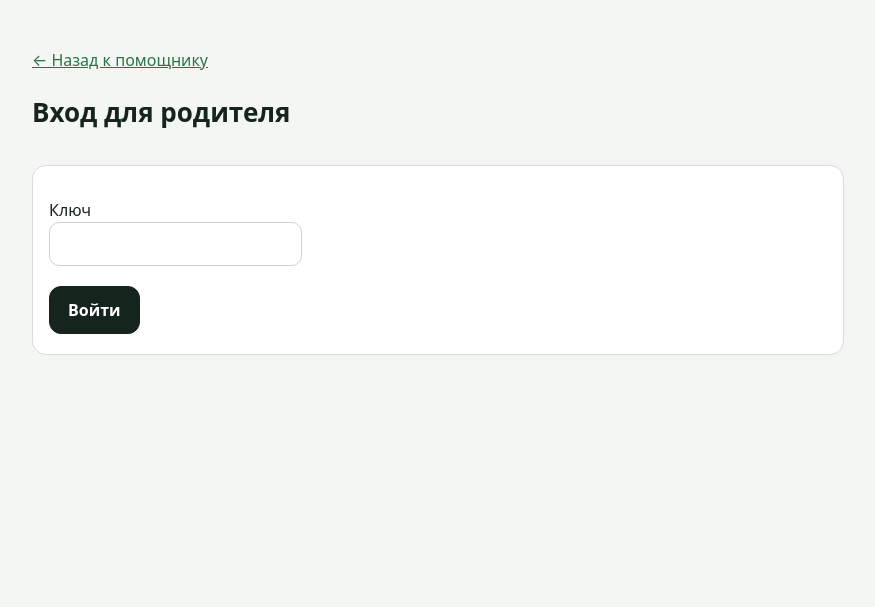
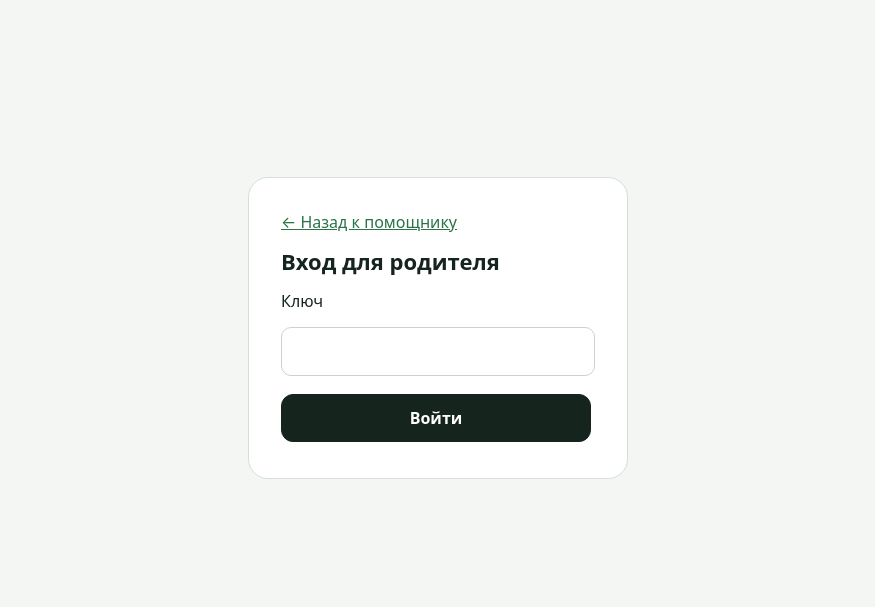
Before and after one commit to agentdrover/olymp-helper, a FastAPI app: page /parent/login in a window 1280 px wide. Shown: the top 607 px of the page, without its empty margins (202-1077 px from the left). Run offline with FastAPI, Linux system fonts and the light colour scheme; parts of the project's set-up code (start-up, migrations or seed data) failed here and were passed over.

Commit message:
style(ui): parent login as a centered narrow card, as on canvas screen 11 (#2081)
Co-Authored-By: Claude Opus 5.5 <noreply@anthropic.com>

```diff
--- a/app/static/app.css
+++ b/app/static/app.css
@@ -95,3 +95,9 @@ fieldset { border: 1px solid var(--line); border-radius: 12px; }
   .bare { padding: 24px 16px; }
   h1 { font-size: 22px; }
 }
+
+/* Вход родителя (экран 11 холста): узкая карточка по центру на тоне рейки родителя. */
+.login { min-height: 70vh; display: flex; align-items: center; justify-content: center; }
+.login-card { width: 100%; max-width: 380px; display: flex; flex-direction: column; gap: 14px; padding: 32px; border-radius: 20px; }
+.login-card h1 { margin: 0; font-size: 22px; }
+.login-card input { font-size: 18px; padding: 10px 12px; }
--- a/app/templates/parent/login.html
+++ b/app/templates/parent/login.html
@@ -1,12 +1,14 @@
 {% extends "base.html" %}
 {% block title %}Вход родителя{% endblock %}
 {% block content %}
-<a href="/">← Назад к помощнику</a>
-<h1>Вход для родителя</h1>
-<form method="post" action="/parent/login" class="card">
-  <p><label for="key">Ключ</label><br>
-     <input id="key" type="password" name="key" autocomplete="current-password" required></p>
-  {% if error %}<p class="err" role="alert">{{ error }}</p>{% endif %}
-  <button class="primary">Войти</button>
-</form>
+<div class="login">
+  <form method="post" action="/parent/login" class="card login-card">
+    <a href="/">← Назад к помощнику</a>
+    <h1>Вход для родителя</h1>
+    <label for="key">Ключ</label>
+    <input id="key" type="password" name="key" autocomplete="current-password" required>
+    {% if error %}<p class="err" role="alert">{{ error }}</p>{% endif %}
+    <button class="primary">Войти</button>
+  </form>
+</div>
 {% endblock %}
```
